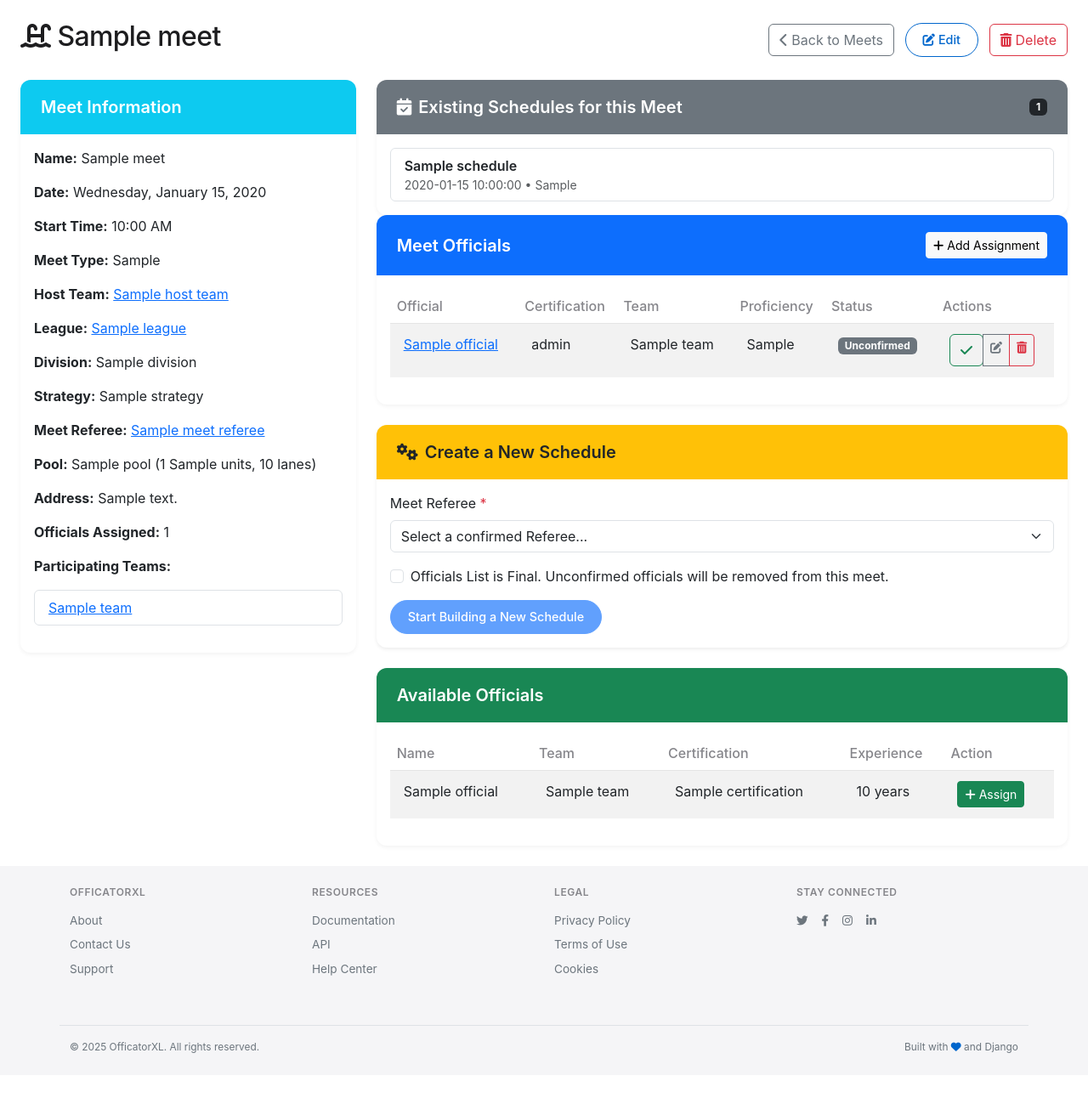
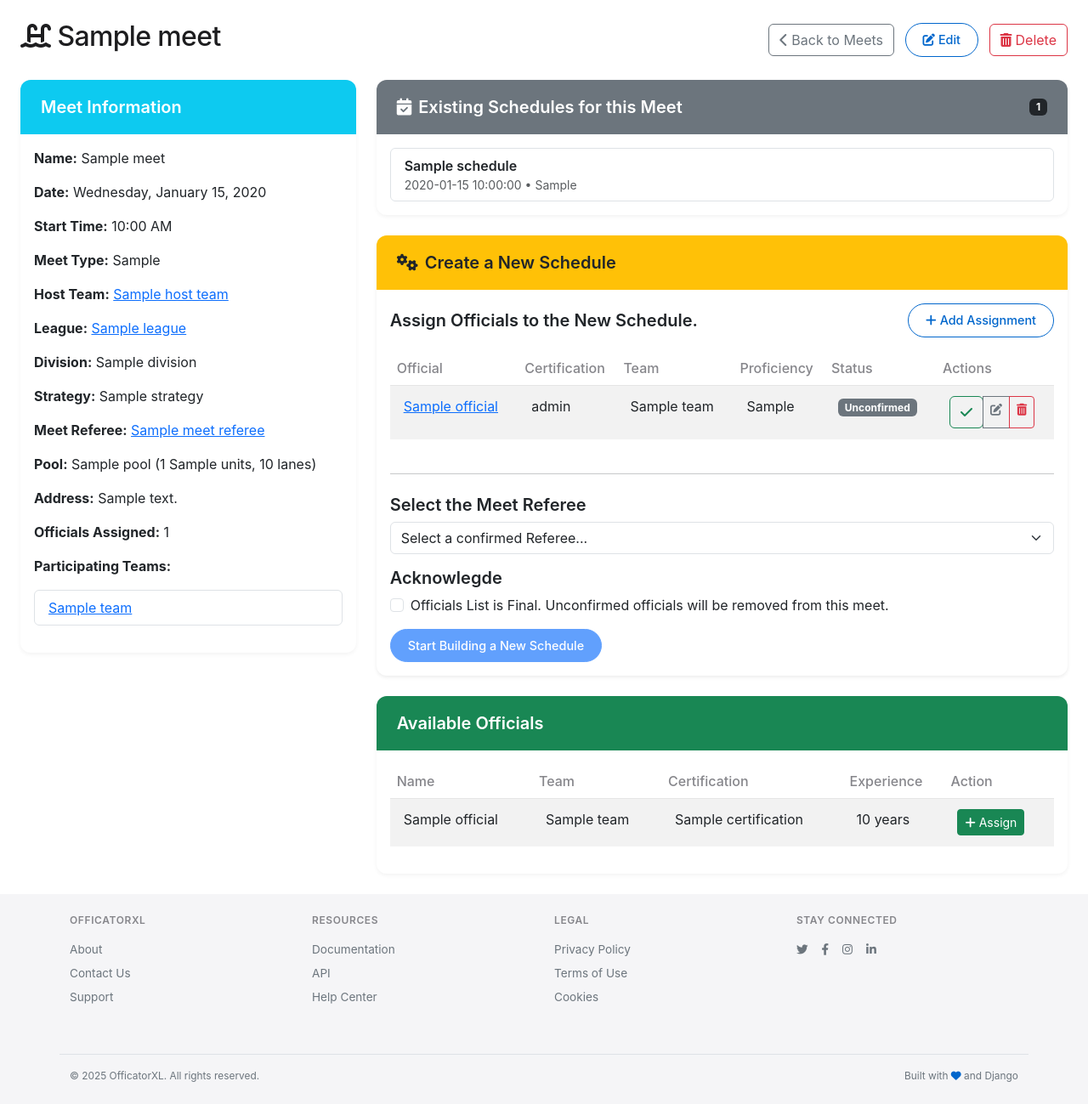
Before and after one commit to macmce/officiatorxl, a Django app: template templates/officials/meet_detail.html in a window 1280 px wide. Shown: the part 61-1360 px from the top of the page at 85% size. Before the commit the page ends 1300 px from the top, so only its background shows below. Run offline with Django 5.2, Linux system fonts and the light colour scheme; the template is opened without the code that fills it: most values are stand-ins (such as "Sample title", 1, 10 or a date in 2020).

Commit message:
refactor: move meet officials section into schedule configuration card

```diff
--- a/templates/officials/meet_detail.html
+++ b/templates/officials/meet_detail.html
@@ -102,14 +102,19 @@
                 </div>
             </div>
 
-            <div class="card">
-                <div class="card-header bg-primary text-white d-flex justify-content-between align-items-center">
-                    <h5 class="mb-0">Meet Officials</h5>
-                    <a href="{% url 'assignment_create' %}?meet={{ meet.id }}" class="btn btn-sm btn-light">
+            <!-- Create a New Schedule Section moved under Meet Officials -->
+            <div class="card mt-4 shadow-sm">
+                <div class="card-header bg-warning text-dark d-flex justify-content-between align-items-center">
+                    <h5 class="mb-0"><i class="fas fa-cogs me-2"></i>Create a New Schedule</h5>
+                </div>
+                <div class="card-body">
+                    <div class="mb-4">
+                        <div class="d-flex justify-content-between align-items-center mb-3">
+                            <h5 class="mb-0">Assign Officials to the New Schedule.</h5>
+                            <a href="{% url 'assignment_create' %}?meet={{ meet.id }}" class="btn btn-sm btn-outline-primary">
                                 <i class="fas fa-plus me-1"></i>Add Assignment
                             </a>
                         </div>
-                <div class="card-body">
                         {% if assignments %}
                             <div class="table-responsive">
                                 <table class="table table-striped table-hover">
@@ -165,20 +170,13 @@
                             </div>
                         {% endif %}
                     </div>
-            </div>
 
+                    <hr class="my-4">
 
-
-            <!-- Create a New Schedule Section moved under Meet Officials -->
-            <div class="card mt-4 shadow-sm">
-                <div class="card-header bg-warning text-dark d-flex justify-content-between align-items-center">
-                    <h5 class="mb-0"><i class="fas fa-cogs me-2"></i>Create a New Schedule</h5>
-                </div>
-                <div class="card-body">
                     <form method="post" action="{% url 'meet_configure_proceed' meet.id %}">
                         {% csrf_token %}
                         <div class="mb-3">
-                            <label for="meetRefereeSelect" class="form-label">Meet Referee <span class="text-danger">*</span></label>
+                            <h5 class="mb-2">Select the Meet Referee</h5>
                             <select id="meetRefereeSelect" name="meet_referee_id" class="form-select" required>
                                 <option value="">Select a confirmed Referee...</option>
                                 {% for a in eligible_referees %}
@@ -188,7 +186,7 @@
                             {% if eligible_referees|length == 0 %}
                                 <div class="form-text text-danger">No confirmed Referee currently assigned. Please assign and confirm a Referee in the Meet Officials section above.</div>
                             {% endif %}
-                        </div>
+                        </div><h5 class="mb-2">Acknowlegde</h5>
                         <div class="form-check mb-3">
                             <input class="form-check-input" type="checkbox" value="1" id="finalizeOfficialsCheckbox" name="finalize_officials">
                             <label class="form-check-label" for="finalizeOfficialsCheckbox">
```
Lines whose indentation alone changed are shown as unchanged.
